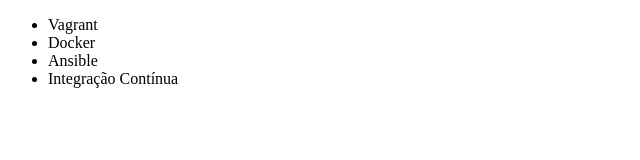
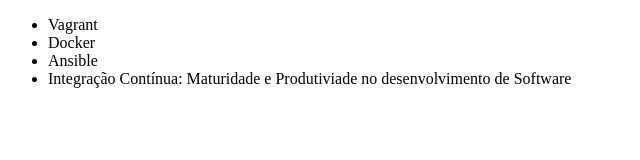
Before and after one commit to breno-Ferrari/Alura-git, a plain HTML site: page index.html in a window 1280 px wide. Shown: the whole page, without its empty margins (0-640 px from the left). Drawn offline with Linux system fonts and the light colour scheme.

Commit message:
Renomeando curso de Integração contínua

```diff
--- a/index.html
+++ b/index.html
@@ -9,7 +9,7 @@
         <li>Vagrant</li>
         <li>Docker</li>
         <li>Ansible</li>
-        <li>Integração Contínua</li>
+        <li>Integração Contínua: Maturidade e Produtiviade no desenvolvimento de Software</li>
     </ul>
 </body>
 </html>
```
